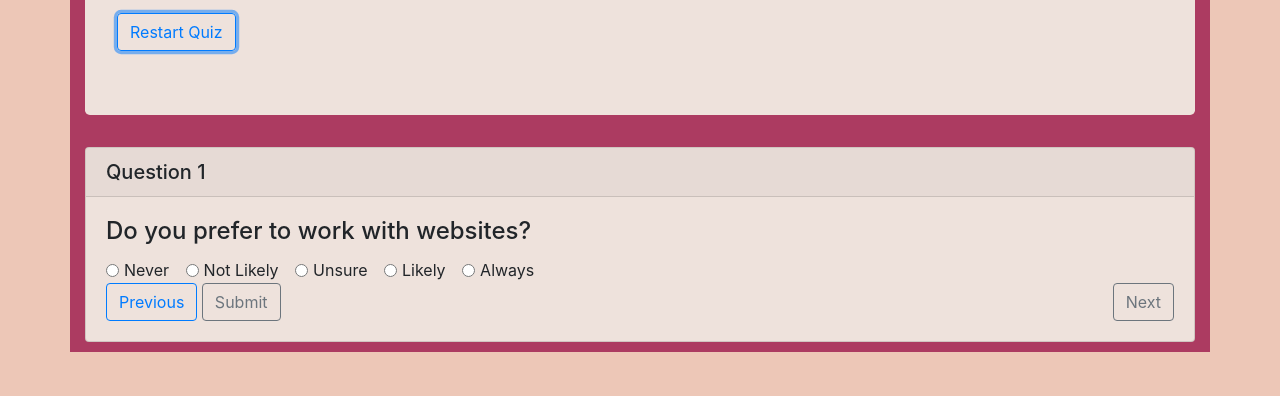
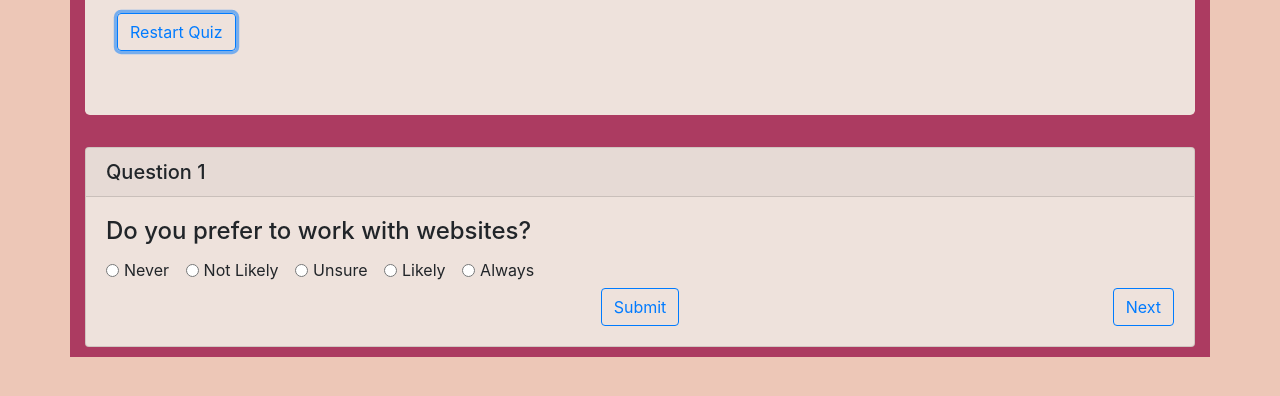
Before and after one commit to jbnilles/programmingLanguageSelector, a plain HTML site: page index.html in a window 1280 px wide. Both pictures are taken after a click on the button "Start Quiz". Shown: the part 264-660 px from the top of the page. Drawn offline with Linux system fonts and the light colour scheme.

Commit message:
add logic to remove next/previous buttons if at begining or end of quiz

```diff
--- a/css/styles.css
+++ b/css/styles.css
@@ -27,3 +27,9 @@ body{
   color: #123C69;
 
 }
+#previousButton{
+  display: none;
+}
+#buttonRow{
+  padding-top: 5px;
+}
--- a/index.html
+++ b/index.html
@@ -14,7 +14,6 @@
     <div class="jumbotron">
       <h1 class="display-4">The Programming Language Selector Quiz</h1>
       <p class="lead">This is a simple quiz to help you decide what programming language to learn.</p>
-
       <button type="button" class="btn btn-outline-primary" id="restartButton">Start Quiz</button>
     </div>
     <div class="card" id="questionCard">
@@ -45,14 +44,16 @@
             </div>
           </div>
         </div>
-       <div class="row">
-         <div class="col-12">
+        <div class="row" id="buttonRow">
+          <div class="col-4">
           <button type="button" class="btn btn-outline-primary" id="previousButton">Previous</button>
+          </div>
+          <div class="col-4 d-flex justify-content-center">
+          <button type="submit" class="btn btn-outline-primary" id="submitButton">Submit</button>
 
-        <button type="submit" class="btn btn-outline-secondary" id="submitButton">Submit</button>
-
-
-        <button type="button" class="btn btn-outline-secondary float-right" id="nextButton">Next</button>
+          </div>
+          <div class="col-4">
+            <button type="button" class="btn btn-outline-primary float-right" id="nextButton">Next</button>
           </div>
         </div>
       </div>
@@ -68,7 +69,6 @@
           <li><a href="https://www.w3schools.com/js/default.asp">w3schools</a> is a good reference site that explains various JS elements.</li>
           <li><a href="https://javascript.info/">javascript.info</a> has a tutorial showing how to do various tasks in JS.</li>
         </ul>
-
       </div>
     </div>
     <div class="card" id="cCard">
@@ -82,7 +82,6 @@
           <li><a href="https://www.programiz.com/c-programming">Programiz</a> is a good reference site that explains various c elements.</li>
           <li><a href="https://www.tutorialspoint.com/cprogramming/index.htm">tutorialspoint</a> has both tutorials as well as lots of reference information.</li>
         </ul>
-
       </div>
     </div>
     <div class="card" id="javaCard">
@@ -98,17 +97,6 @@
         </ul>
       </div>
     </div>
-
-
-
-
-
-
-
   </div>
-
-
-
-
 </body>
 </html>
--- a/js/scripts.js
+++ b/js/scripts.js
@@ -25,7 +25,7 @@ $('#nextButton').click(function(){
   //   $('input[type="radio"][name="questionRadio"]:checked').prop("checked",false);
 
   // }
-
+  checkIfButtonsNeeded(nextQuestion);
 
   $('#questionCard').show();
 });
@@ -54,6 +54,8 @@ $('#previousButton').click(function(){
   //   $('input[type="radio"][name="questionRadio"]:checked').prop("checked",false);
 
   // }
+
+  checkIfButtonsNeeded(previousQuestion);
   $('#questionCard').show();
   });
 
@@ -79,6 +81,7 @@ $('#submitButton').click(function(){
    $('#questionCard .card-title').text(QUESTIONS[unanswered - 1]);
    $('#questionCard .card-header').text("Question " + (unanswered));
    setRadioButton(unanswered - 1);
+   checkIfButtonsNeeded(unanswered -1);
    //$('#questionCard .card-title').text(QUESTIONS[getPreviousQuestion($('#questionCard .card-title').text())]);
   }
   });
@@ -91,6 +94,7 @@ $('#submitButton').click(function(){
     $('#questionCard .card-header').text("Question 1");
     $('input[type="radio"][name="questionRadio"]:checked').prop("checked",false);
     $(this).text("Restart Quiz");
+    checkIfButtonsNeeded(0);
     $('#questionCard').show();
   });
 
@@ -225,3 +229,23 @@ function writeToANSWERS(currentQuestion) {
 
   }
 }
+  function checkIfButtonsNeeded(question) {
+    if(question === 0)
+    {
+      $("#previousButton").hide();
+      $("#nextButton").show();
+
+    }
+    else if(question === 4)
+    {
+      $("#previousButton").show();
+      $("#nextButton").hide();
+    }
+    else
+    {
+      $("#previousButton").show();
+      $("#nextButton").show();
+    }
+    return;
+
+  }
```
Lines whose indentation alone changed are shown as unchanged.
